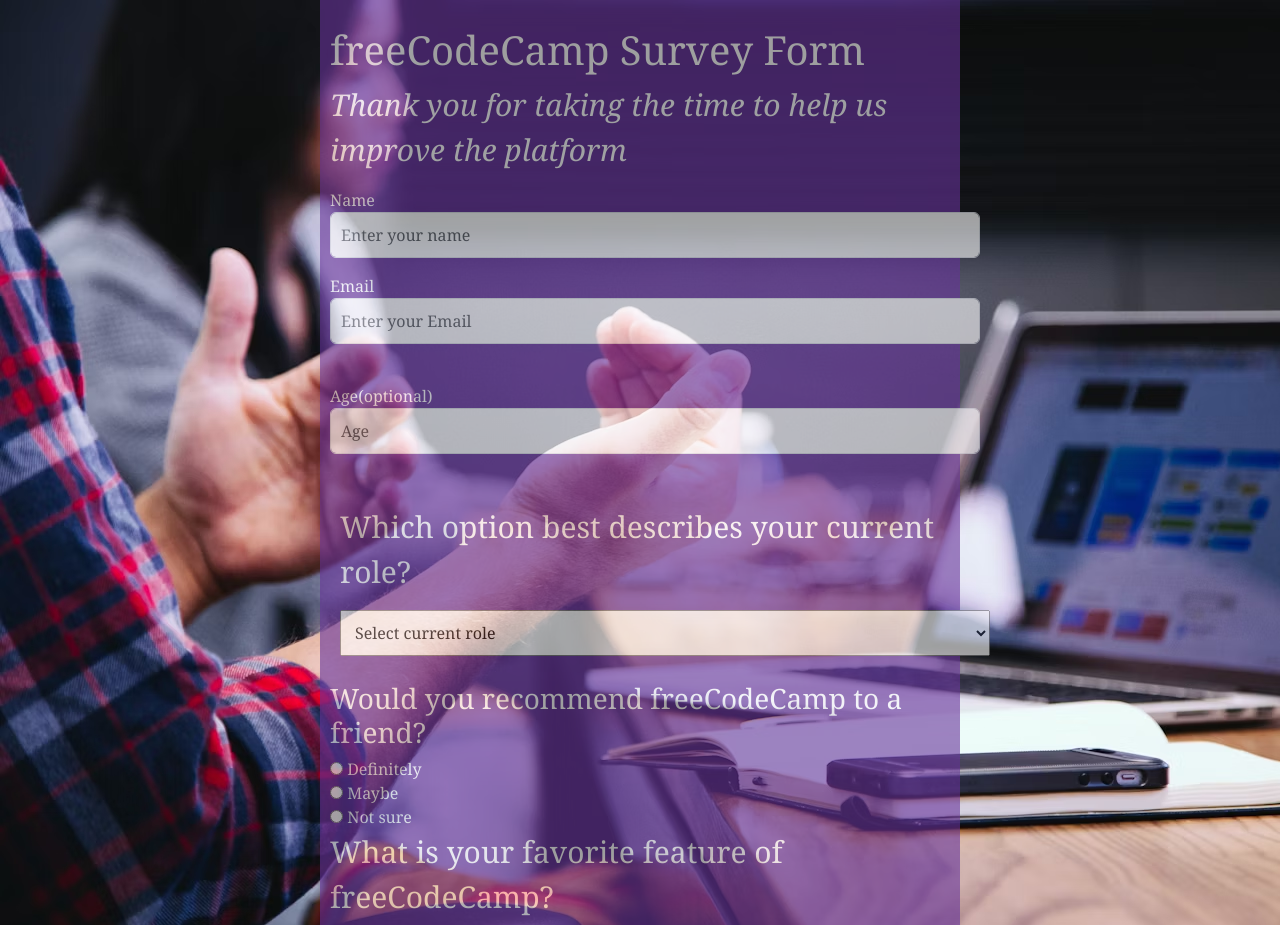
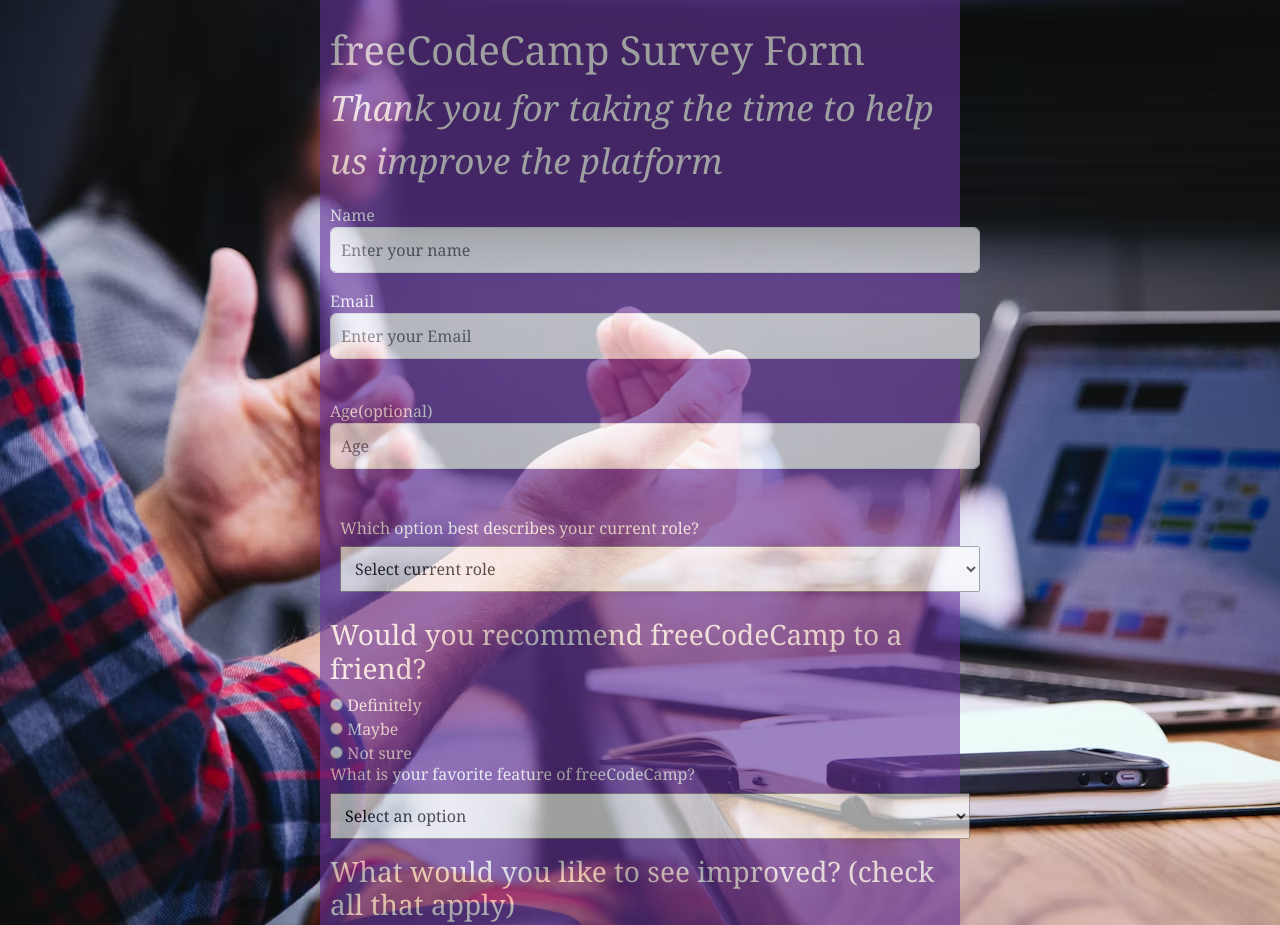
Before and after one commit to OgbekileRuth/freeCodeCampform, a plain HTML site: page index.html in a window 1280 px wide. Shown: the top 925 px of the page. Drawn offline with Linux system fonts and the light colour scheme.

Commit message:
Another modified

```diff
--- a/index.html
+++ b/index.html
@@ -12,7 +12,7 @@
         <form action="/action_page.php">
         <div class="mt-3">
             <h1>freeCodeCamp Survey Form</h1>
-            <p style="font-style: italic;">Thank you for taking the time to help us improve the platform</p>
+            <p style="font-style: italic; font-size: 35px;">Thank you for taking the time to help us improve the platform</p>
         </div>
         <div class="mt-3">
             <label for="name" class="form label">Name</label><br>
@@ -28,7 +28,7 @@
             </div>
         <div class="mt-3">
             <label for="dropdown" id="dropdown">
-            <p id="whichoption">Which option best describes your current role?</p>
+            <h6>Which option best describes your current role?</h6>
             <select name="occupation" id="dropdown">
               <option value="">Select current role</option>
               <option value="student">Frontend Engineer</option>
@@ -46,7 +46,7 @@
             <input type="radio" id="option3" name="options">
             <label for="option3">Not sure</label><br>
             </div>
-            <p id="Whatoption">What is your favorite feature of freeCodeCamp?</p>
+            <h6>What is your favorite feature of freeCodeCamp?</h6>
             <label for="dropdown">
                 <select name="favouritefeature" id="dropdown">
                   <option value="">Select an option</option>
--- a/style.css
+++ b/style.css
@@ -1,9 +1,9 @@
-
 body {
     background-image:url('Bg-image.avif');
     background-repeat:no-repeat;
     background-image: cover;
 }
+
 .formdiv{
     background-color:rebeccapurple;
     background-image: center;
@@ -19,8 +19,9 @@ body {
 }
 
 p{
-    font-size: 30px;
+font-size: 30px;
 }
+
 textarea{
     background-color:none;
     opacity: 0.2;
@@ -39,7 +40,7 @@ input[type="email"] {
     display: block;
     text-align: left;
     padding: 10px 10px;
-    width: 650px;
+    width: 640px;
   }
 
   button {
```
